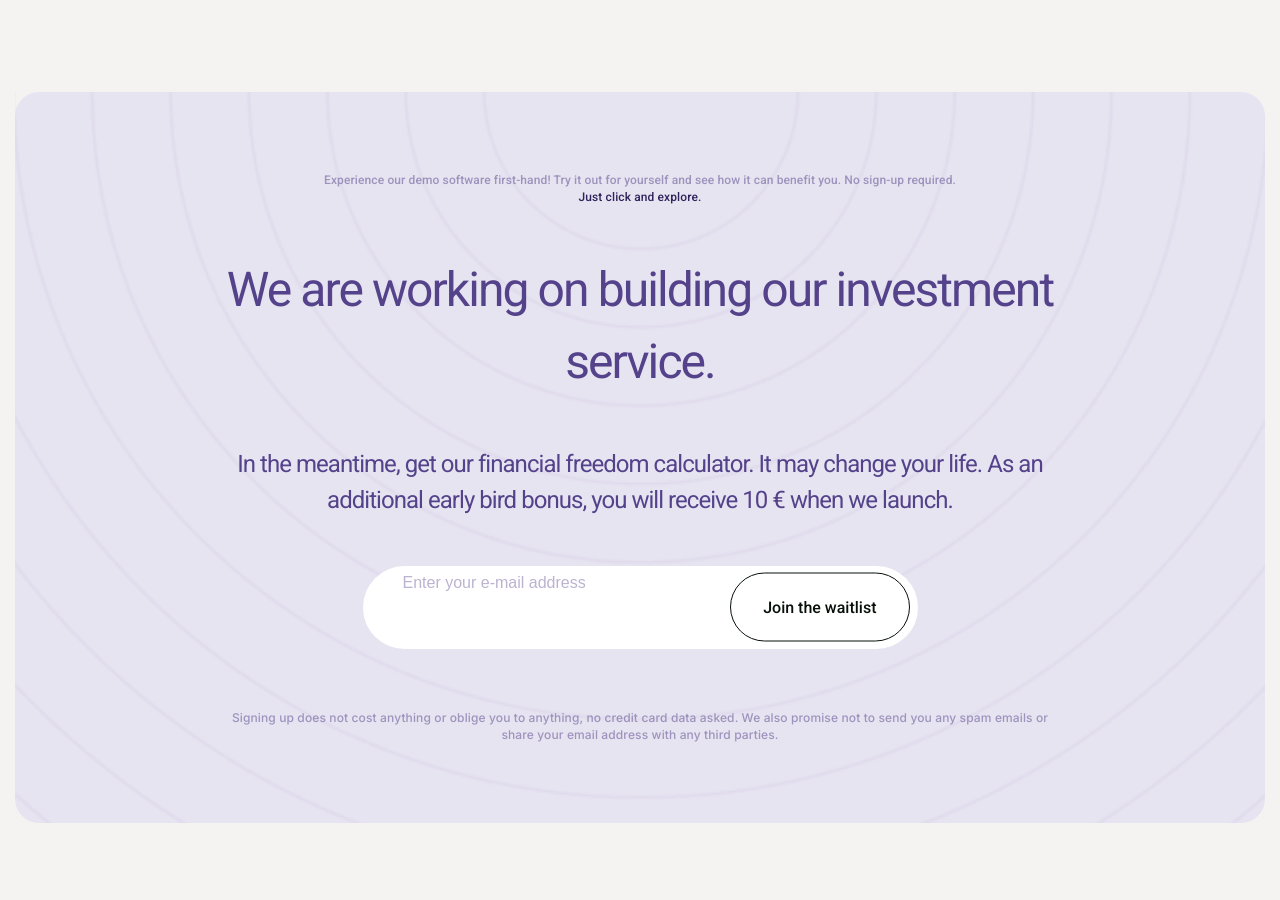
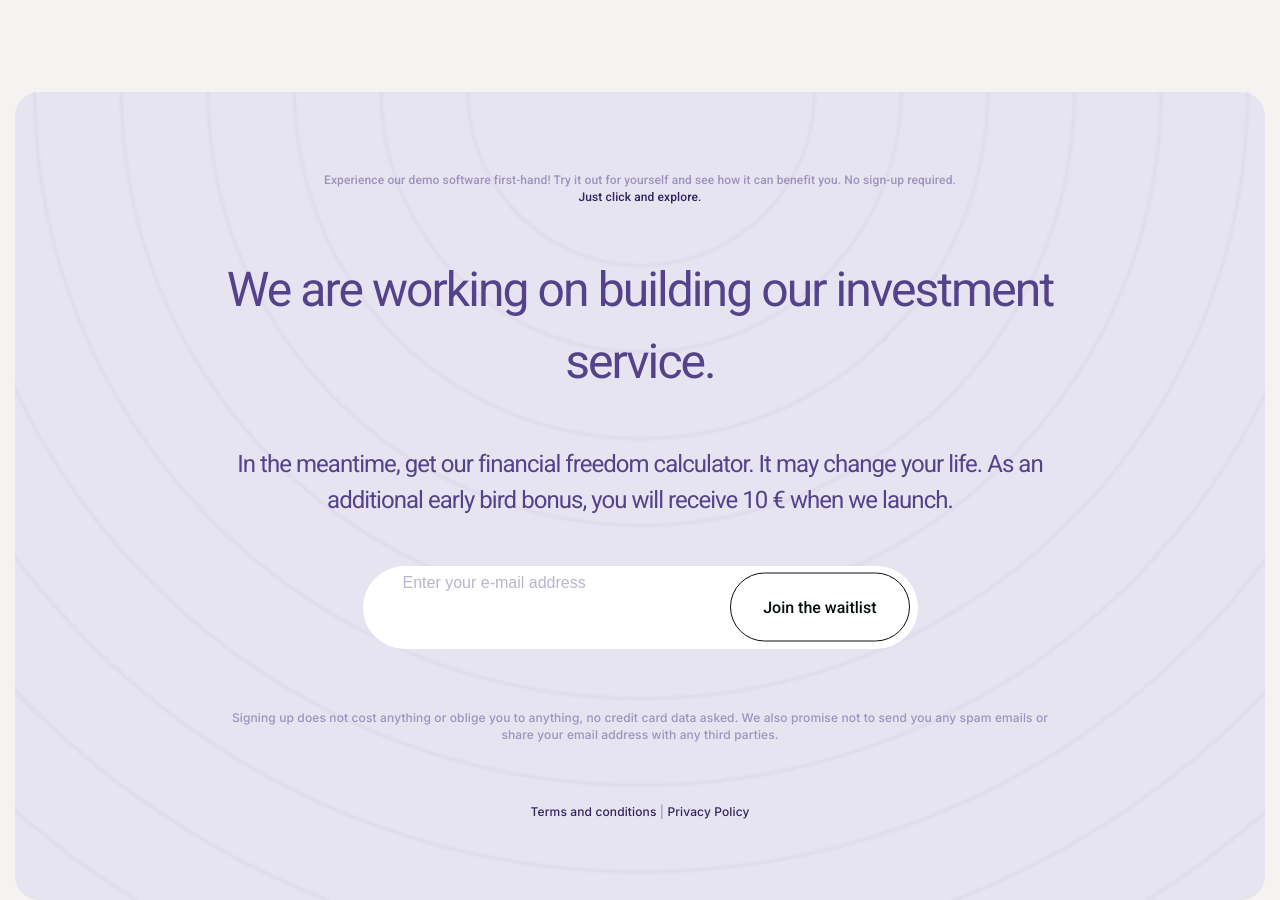
Before and after one commit to truf-company/truf-company.github.io, a Jekyll site: the page built from index.html, in a window 1280 px wide and 900 px high, scrolled down 5721 px. Built offline with Jekyll 4.4.1, drawn with Linux system fonts in a browser that asks for light colours; comment, search, counter and statistics services are not loaded; before the commit the page ends 6544 px from its top, so only the background shows below that.

Commit message:
Adds terms and conditions and privacy policy

```diff
--- a/_includes/join_newsletter.html
+++ b/_includes/join_newsletter.html
@@ -36,3 +36,4 @@
     <!--End mc_embed_signup-->
 </div>
 <p class="footer-disclaimer">Signing up does not cost anything or oblige you to anything, no credit card data asked. We also promise not to send you any spam emails or share your email address with any third parties.</p>
+<p class="footer-disclaimer"><a href="/TRUF_terms_and_conditions.pdf" target="_blank">Terms and conditions</a> | <a href="/TRUF_privacy_policy.pdf" target="_blank">Privacy Policy</a> </p>
```
Also changed, not shown: 2 other files.
